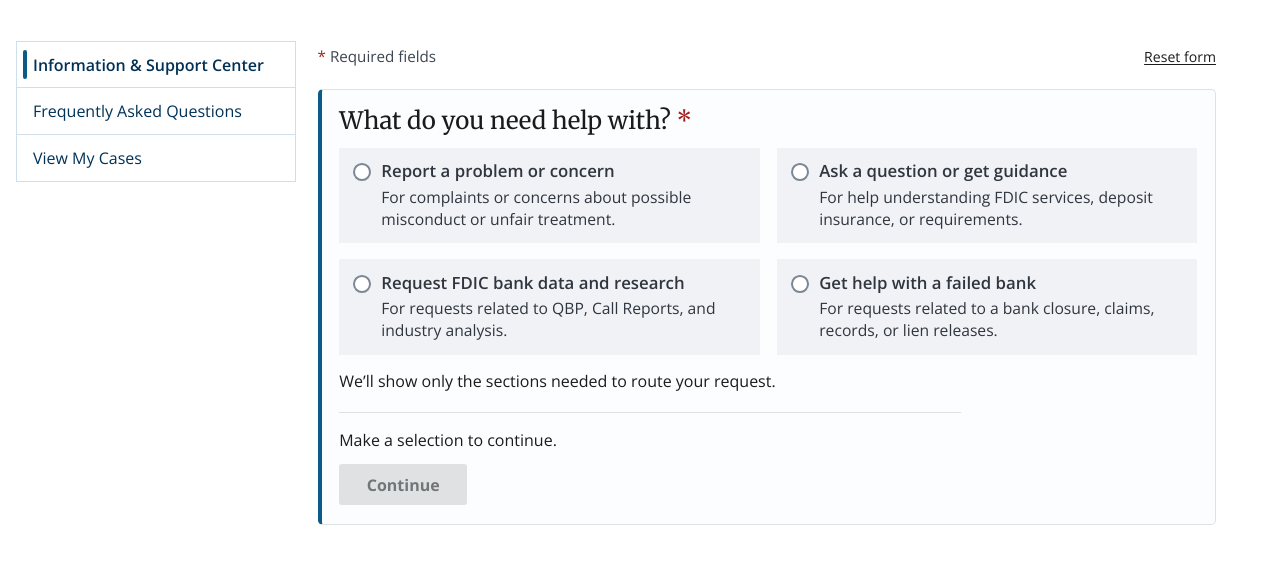
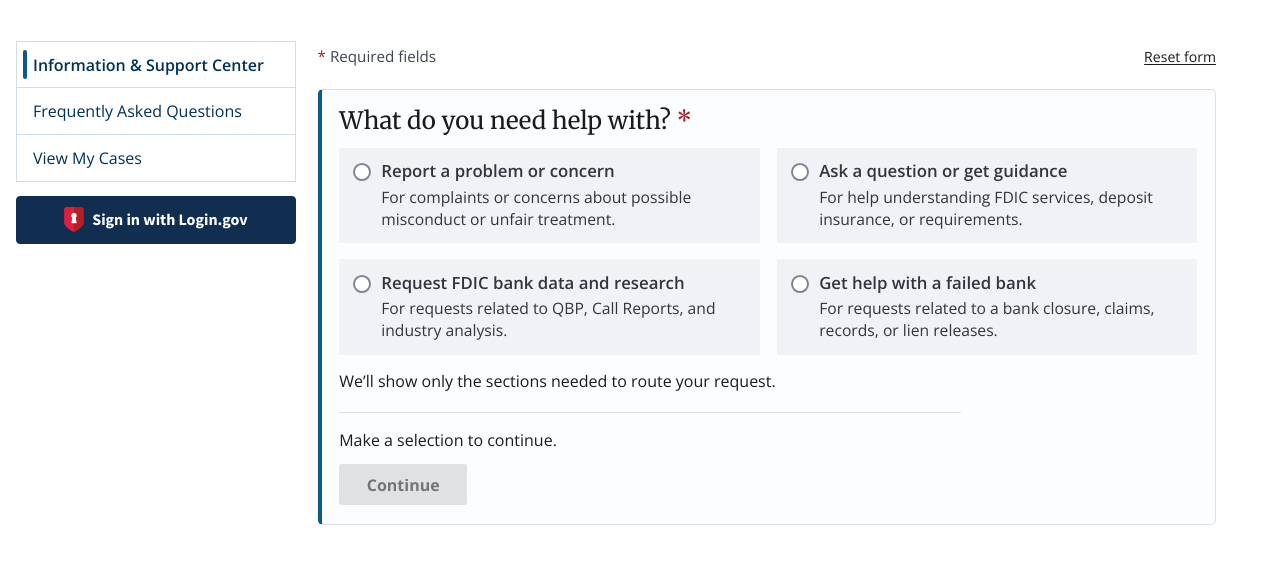
Before and after one commit to jflamb/fdic-epic, a website: page index.html in a window 1280 px wide. Shown: the part 226-800 px from the top of the page. Drawn offline with nearby package versions, Linux system fonts and the light colour scheme; grey boxes are pictures that could not be loaded.

Commit message:
Add sidebar Login.gov action

```diff
--- a/components/index.bundle.js
+++ b/components/index.bundle.js
@@ -298,6 +298,7 @@
     ];
 
     const hasDraft = Boolean(sessionStorage.getItem("fdicSupportIntakeLiveDraft"));
+    const showLoginGovAction = activePath !== getPath(ROUTES.viewCases);
 
     /* All values below are hardcoded constants — no user input in the template */
     this.innerHTML = `<nav class="support-sidenav" aria-label="Support navigation">${items
@@ -306,7 +307,13 @@
         const draftClass = selected && hasDraft ? " has-draft" : "";
         return `<a class="support-nav-item${selected ? " selected" : ""}${draftClass}" href="${item.href}"${selected ? ' aria-current="page"' : ""}>${item.label}</a>`;
       })
-      .join("")}</nav>`;
+      .join("")}</nav>${
+      showLoginGovAction
+        ? `<div class="support-login-gov-action">
+            <a class="login-gov-button login-gov-button--sidebar" href="${ROUTES.viewCases}">Sign in with Login.gov</a>
+          </div>`
+        : ""
+    }`;
   }
 }
 
--- a/index.html
+++ b/index.html
@@ -356,7 +356,7 @@
     </div>
 
     <fdic-site-footer></fdic-site-footer>
-    <script src="components/index.bundle.js" defer></script>
+    <script src="components/index.bundle.js?v=sidebar-login-20260506" defer></script>
     <script src="support-intake.bundle.js" defer></script>
   </body>
 </html>
--- a/styles.css
+++ b/styles.css
@@ -1069,6 +1069,14 @@
   letter-spacing: 0.01em;
 }
 
+.support-login-gov-action {
+  margin-top: 0.9rem;
+}
+
+.support-login-gov-action .login-gov-button {
+  width: 100%;
+}
+
 .support-main h2 {
   margin-top: 0.2rem;
   margin-bottom: 0.8rem;
```
Also changed, not shown: bank-selector-demo.html (+1 -1 lines), components/fdic-support-nav.js (+8 -1 lines), faq.html (+1 -1 lines), review-submission.html (+1 -1 lines), submission-confirmation.html (+1 -1 lines), view-cases.html (+1 -1 lines).
